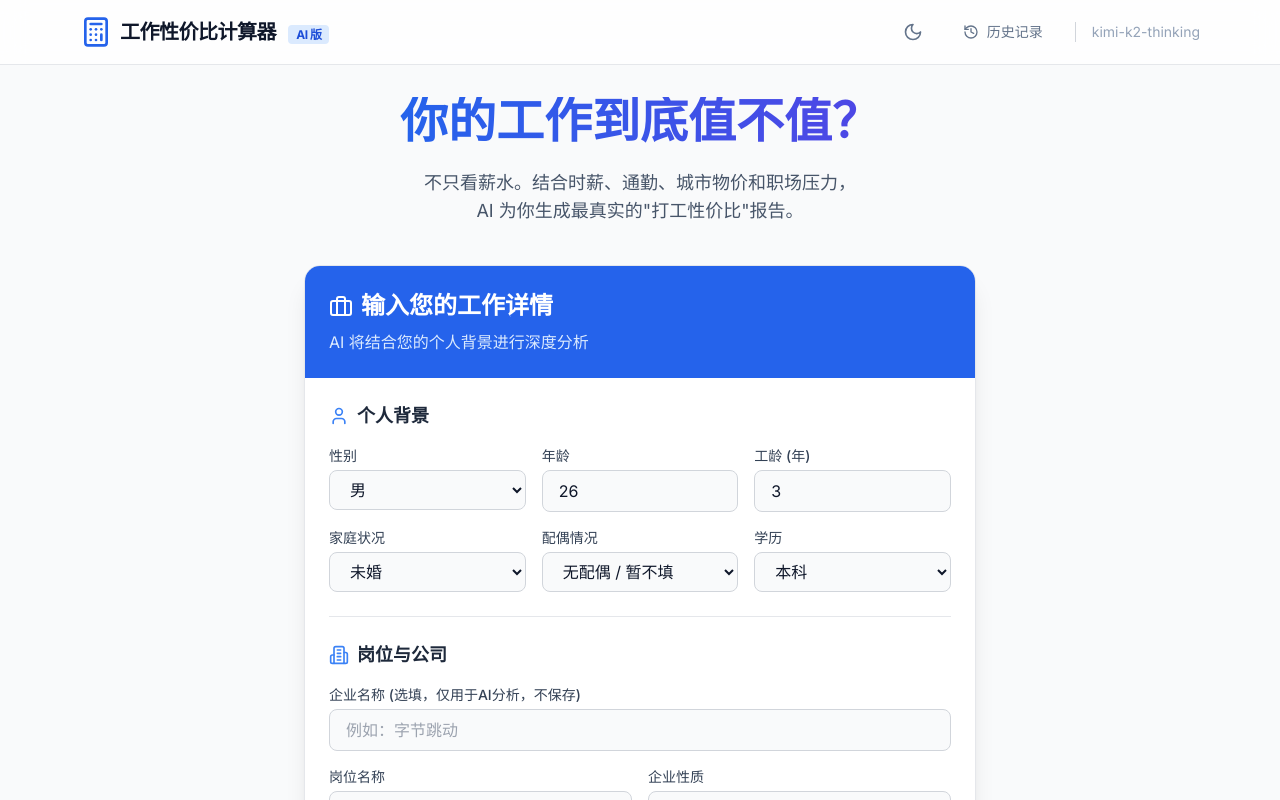
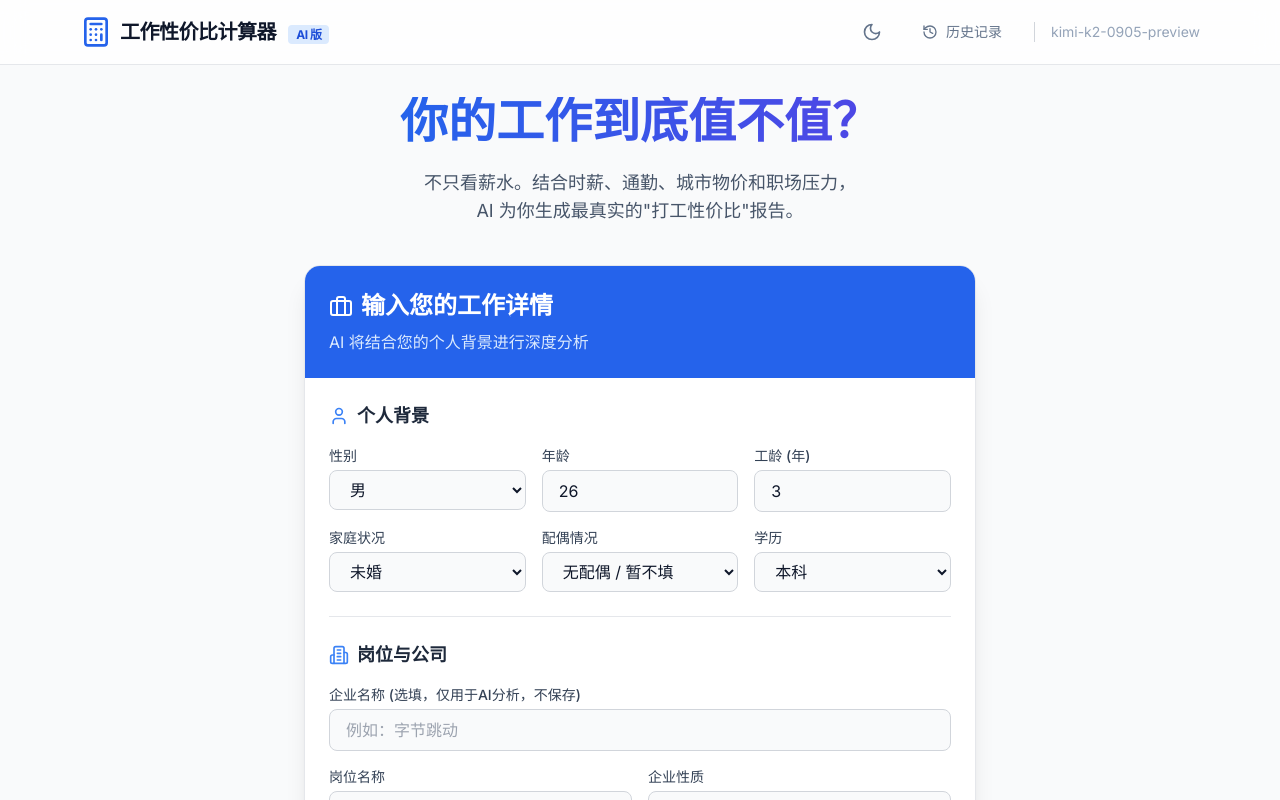
Before and after one commit to wkywky123123/job-value, a React (Vite) app: page / in a window 1280 px wide. Shown: the top 800 px of the page. Built offline with nearby package versions, Linux system fonts and the light colour scheme.

Commit message:
更换模型

```diff
--- a/App.tsx
+++ b/App.tsx
@@ -121,7 +121,7 @@ const App: React.FC = () => {
                <span className="hidden sm:inline">历史记录</span>
              </button>
              <div className="text-sm text-slate-400 hidden md:block border-l border-gray-300 dark:border-slate-700 pl-4">
-                kimi-k2-thinking
+               kimi-k2-0905-preview
              </div>
           </div>
         </div>
```
